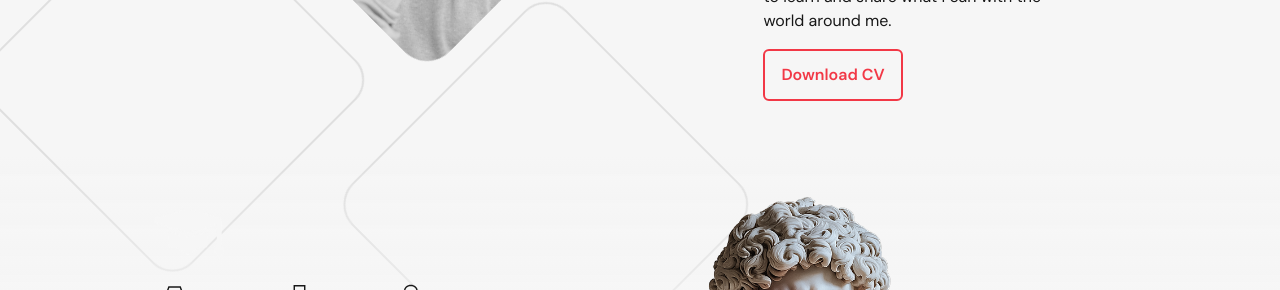
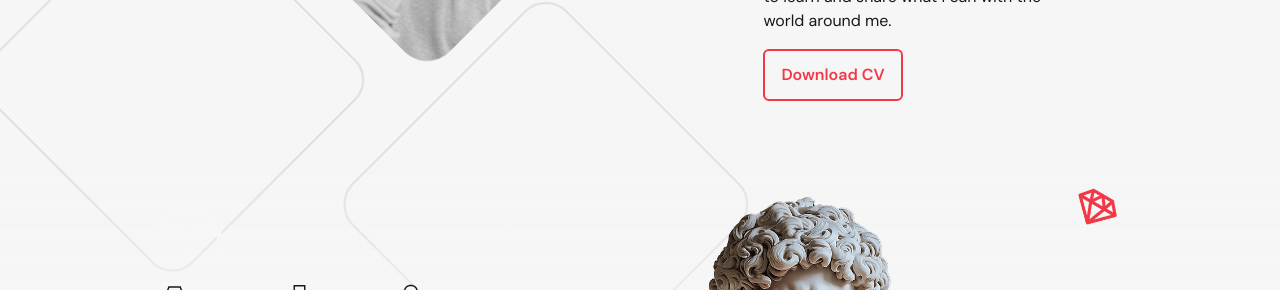
Before and after one commit to joaobartolot/erick-skorm, a React (Vite) app: page / in a window 1280 px wide. Shown: the part 1205-1495 px from the top of the page. Built offline with nearby package versions, Linux system fonts and the light colour scheme.

Commit message:
Diamond about

```diff
--- a/src/sections/About.tsx
+++ b/src/sections/About.tsx
@@ -75,11 +75,16 @@ const About = () => {
 						impactful digital products.
 					</div>
 				</div>
-				<img
-					src="/images/pencil-guy.png"
-					alt="A classical-style marble statue wearing red sunglasses and holding a red pencil while reading a book, giving a modern and humorous academic aesthetic."
-					className="w-[45%] self-end"
-				/>
+				<div className="relative w-[45%] self-end">
+					<img
+						src="/images/pencil-guy.png"
+						alt="A classical-style marble statue wearing red sunglasses and holding a red pencil while reading a book, giving a modern and humorous academic aesthetic."
+					/>
+					<img
+						src="/images/diamond.png"
+						className="absolute top-0 right-0 w-16"
+					/>
+				</div>
 			</div>
 		</section>
 	)
```
